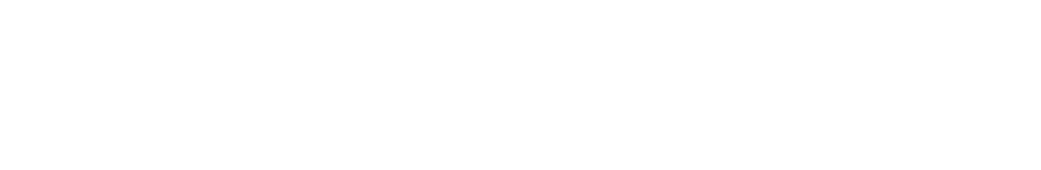
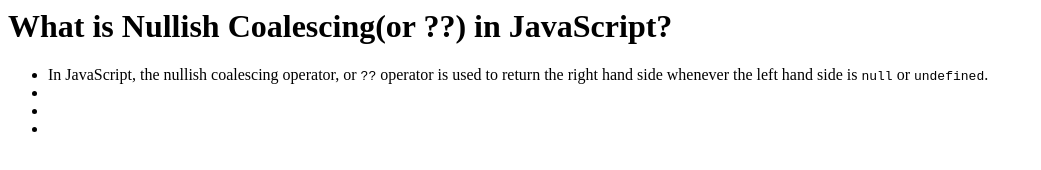
Before and after one commit to yugmani/nullish-coalescing, a website: page index.html in a window 1280 px wide. Shown: the whole page, without its empty margins (0-1041 px from the left). Drawn offline with Linux system fonts and the light colour scheme.

Commit message:
nullish coalescing basic from devdojo.com

```diff
--- a/index.html
+++ b/index.html
@@ -1 +1,15 @@
-<div id="app"></div>
+<div id="app">
+  <h1>What is Nullish Coalescing(or ??) in JavaScript?</h1>
+  <ul>
+    <li>
+      In JavaScript, the nullish coalescing operator, or
+      <code class="highlight">??</code> operator is used to return the right
+      hand side whenever the left hand side is
+      <code class="highlight">null</code> or
+      <code class="highlight">undefined</code>.
+    </li>
+    <li></li>
+    <li></li>
+    <li></li>
+  </ul>
+</div>
--- a/style.css
+++ b/style.css
@@ -1,3 +1,9 @@
-h1, h2 {
+h1,
+h2 {
   font-family: Lato;
 }
+
+.highlight {
+  background-color: lightgray;
+  font-style: italic;
+}
```
Also changed, not shown: index.js (+26 -9 lines).
